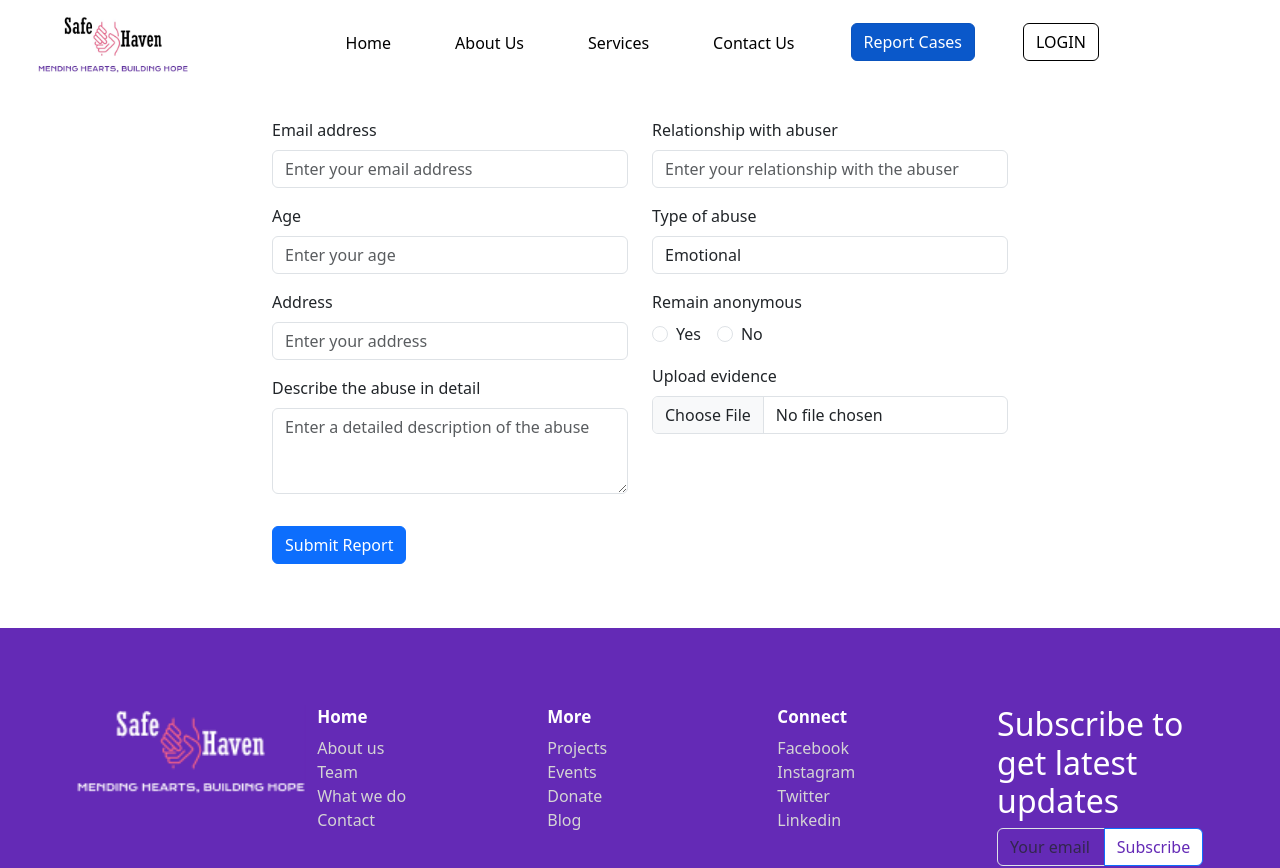
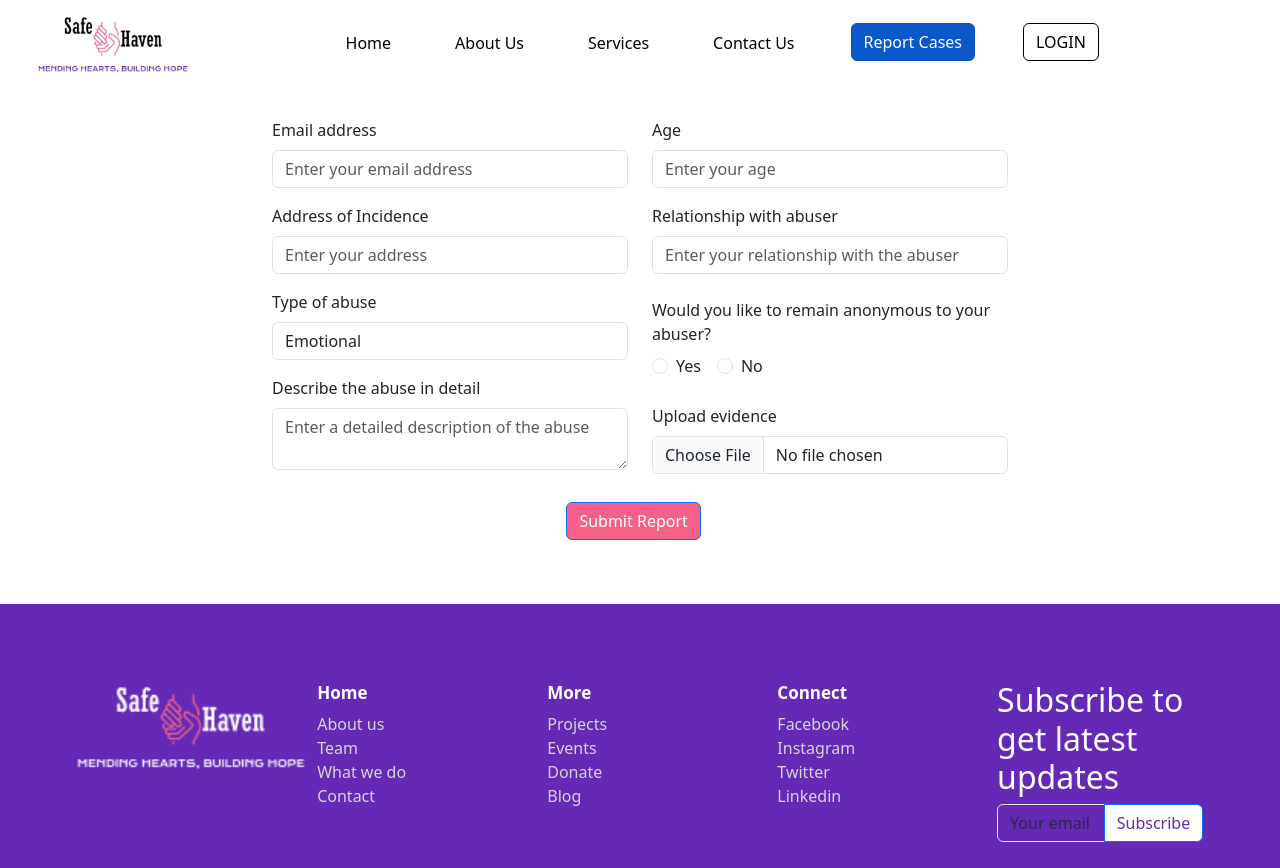
Before and after one commit to DIANAAJAMBO/SafeHaven, a React (Vite) app: page /reportcases in a window 1280 px wide. Shown: the top 868 px of the page. Built offline with nearby package versions, Linux system fonts and the light colour scheme.

Commit message:
Add fixes to report cases page

```diff
--- a/src/components/Navbar.jsx
+++ b/src/components/Navbar.jsx
@@ -34,7 +34,7 @@ const NavbarComponent = () => {
                         </Nav.Item>
                     </Nav>
                     <Nav.Item>
-                        <Button as={NavLink} to="/reportcases" className="report-cases-btn  me-5" activeClassName="active" style={{ marginRight: '10px' }}>Report Cases</Button>
+                        <Button as={NavLink} to="/reportcases" id='reportbtn' className="report-cases-btn  me-5" activeClassName="active" style={{ marginRight: '10px' }}>Report Cases</Button>
                     </Nav.Item>
                     <Nav.Item>
                         <Button as={NavLink} to="/login" className="report-cases-btn  me-5" activeClassName="active" style={{ marginRight: '10px' }}>LOGIN</Button>
--- a/src/index.css
+++ b/src/index.css
@@ -22,12 +22,13 @@
   background-color: white;
 }
 
-.report-cases-btn:hover,
-.report-cases-btn:active {
-  background-color: purple;
-  color: white;
+/* #reportbtn.report-cases-btn:hover,
+#reportbtn.report-cases-btn:active:hover,
+#reportbtn.report-cases-btn:active {
+  background-color: purple !important;
+  color: white !important;
 
-}
+} */
 
 .form-control:focus {
   border-color:rgba(100, 42, 182, 0.6);
--- a/src/pages/Reportcases.jsx
+++ b/src/pages/Reportcases.jsx
@@ -15,27 +15,10 @@ const Reportcases = () => {
                                     <Form.Control type="email" placeholder="Enter your email address" />
                                 </Form.Group>
 
-                                <Form.Group controlId="formAge" className="mb-3">
-                                    <Form.Label>Age</Form.Label>
-                                    <Form.Control type="number" placeholder="Enter your age" />
-                                </Form.Group>
-
                                 <Form.Group controlId="formAddress" className="mb-3">
-                                    <Form.Label>Address</Form.Label>
+                                    <Form.Label>Address of Incidence</Form.Label>
                                     <Form.Control type="text" placeholder="Enter your address" />
                                 </Form.Group>
-                                <Form.Group controlId="formDescription" className="mb-3" >
-                                    <Form.Label>Describe the abuse in detail</Form.Label>
-                                    <Form.Control as="textarea" rows={3} placeholder="Enter a detailed description of the abuse" />
-                                </Form.Group>
-                            </Col>
-
-                            <Col style={{}}>
-                                <Form.Group controlId="formRelationship" className="mb-3">
-                                    <Form.Label>Relationship with abuser</Form.Label>
-                                    <Form.Control type="text" placeholder="Enter your relationship with the abuser" />
-                                </Form.Group>
-
                                 <Form.Group controlId="formAbuseType" className="mb-3">
                                     <Form.Label>Type of abuse</Form.Label>
                                     <Form.Control as="select">
@@ -46,9 +29,23 @@ const Reportcases = () => {
                                         <option>Other</option>
                                     </Form.Control>
                                 </Form.Group>
+                                <Form.Group controlId="formDescription" className="mb-3" >
+                                    <Form.Label>Describe the abuse in detail</Form.Label>
+                                    <Form.Control as="textarea"  placeholder="Enter a detailed description of the abuse" />
+                                </Form.Group>
+                            </Col>
 
-                                <Form.Group controlId="formAnonymous" className="mb-3">
-                                    <Form.Label>Remain anonymous</Form.Label>
+                            <Col style={{}}>
+                                <Form.Group controlId="formAge" className="mb-3">
+                                    <Form.Label>Age</Form.Label>
+                                    <Form.Control type="number" placeholder="Enter your age" />
+                                </Form.Group>
+                                <Form.Group controlId="formRelationship" className="mb-3">
+                                    <Form.Label>Relationship with abuser</Form.Label>
+                                    <Form.Control type="text" placeholder="Enter your relationship with the abuser" />
+                                </Form.Group>
+                                <Form.Group controlId="formAnonymous" className="mt-4">
+                                    <Form.Label>Would you like to remain anonymous to your abuser?</Form.Label>
                                     <div>
                                         <Form.Check
                                             inline
@@ -66,13 +63,13 @@ const Reportcases = () => {
                                         />
                                     </div>
                                 </Form.Group>
-                                <Form.Group controlId="formEvidence "className="mb-3">
+                                <Form.Group controlId="formEvidence " className="mt-4">
                                     <Form.Label>Upload evidence</Form.Label>
                                     <Form.Control type="file" />
                                 </Form.Group>
                             </Col>
                         </Row>
-                        <Button variant="primary" type="submit" >
+                        <Button  type="submit" style={{ marginLeft: '40%', backgroundColor: 'rgba(244, 97, 136, 1)' }}>
                             Submit Report
                         </Button>
                     </Form>
```
